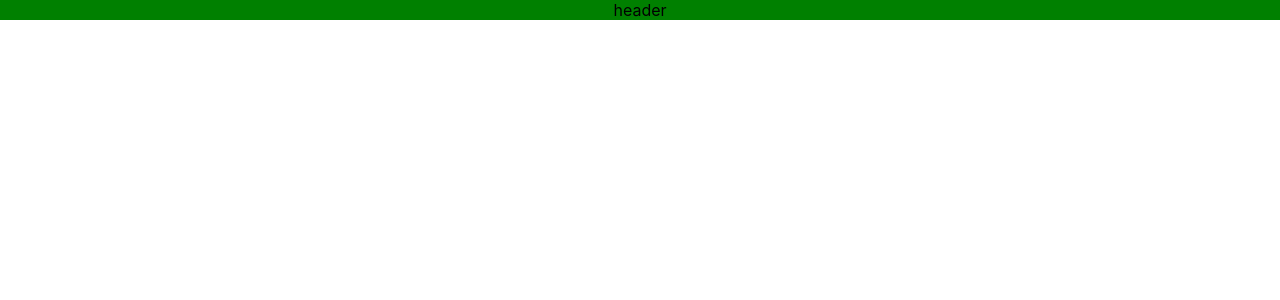
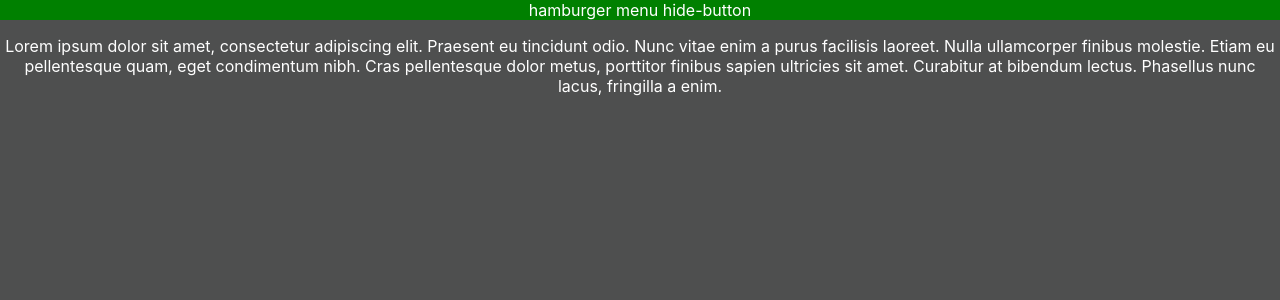
Before and after one commit to RudnickiPawel/p_rudnicki_portfolio, a React (Create React App) app: page / in a window 1280 px wide. Shown: the top 300 px of the page. Built offline with nearby package versions, Linux system fonts and the light colour scheme.

Commit message:
some text and styles

```diff
--- a/src/App.js
+++ b/src/App.js
@@ -4,9 +4,8 @@ import Header from './components/Header/Header';
 function App() {
   return (
     <div className="App">
-      <header className="App-header">
-        <Header />
-      </header>
+      <Header />
+      <p>Lorem ipsum dolor sit amet, consectetur adipiscing elit. Praesent eu tincidunt odio. Nunc vitae enim a purus facilisis laoreet. Nulla ullamcorper finibus molestie. Etiam eu pellentesque quam, eget condimentum nibh. Cras pellentesque dolor metus, porttitor finibus sapien ultricies sit amet. Curabitur at bibendum lectus. Phasellus nunc lacus, fringilla a enim.</p>
     </div>
   );
 }
--- a/src/components/Header/Header.js
+++ b/src/components/Header/Header.js
@@ -3,7 +3,9 @@ import '../../styles/main.sass';
 const Header = (props) => {
   return (
     <div className='Header'>
-      header
+      hamburger
+      menu
+      hide-button
     </div>
   );
 };
--- a/src/components/Header/_Header.sass
+++ b/src/components/Header/_Header.sass
@@ -1,2 +1,8 @@
 .Header
   background-color: green
+  @media screen and ( max-width: 479px )
+    padding: 5% 0
+  @media ( min-width: 480px ) and ( max-width: 719px )
+    padding: 3% 0
+  @media ( min-width: 480px ) and ( max-width: 719px )
+    padding: 3% 0
--- a/src/styles/_App.sass
+++ b/src/styles/_App.sass
@@ -3,4 +3,3 @@
   width: 100%
   max-width: 1920px
   margin: 0 auto
-  background-color: red
--- a/src/styles/_index.sass
+++ b/src/styles/_index.sass
@@ -3,6 +3,8 @@ body
   font-family: -apple-system, BlinkMacSystemFont, 'Segoe UI', 'Roboto', 'Oxygen', 'Ubuntu', 'Cantarell', 'Fira Sans', 'Droid Sans', 'Helvetica Neue', sans-serif
   -webkit-font-smoothing: antialiased
   -moz-osx-font-smoothing: grayscale
+  background-color: #4e4f4f
+  color: #fff
 
 code
   font-family: source-code-pro, Menlo, Monaco, Consolas, 'Courier New', monospace
```
